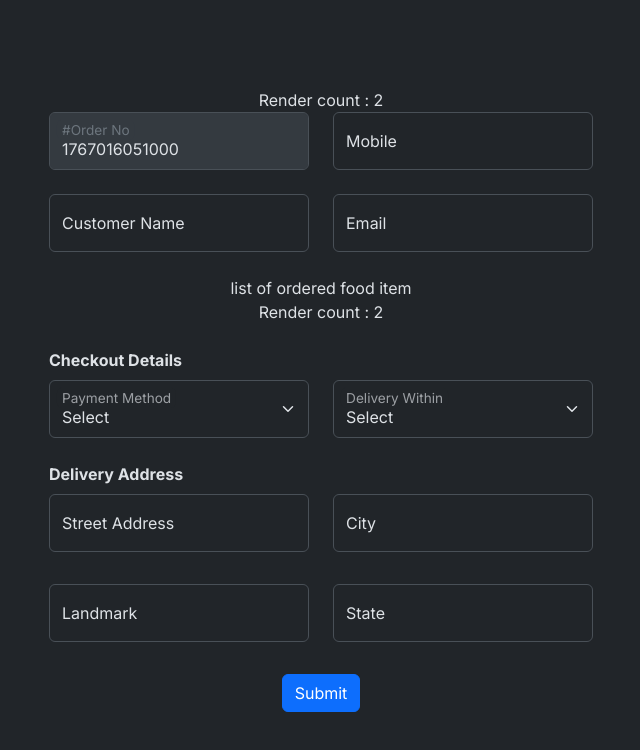
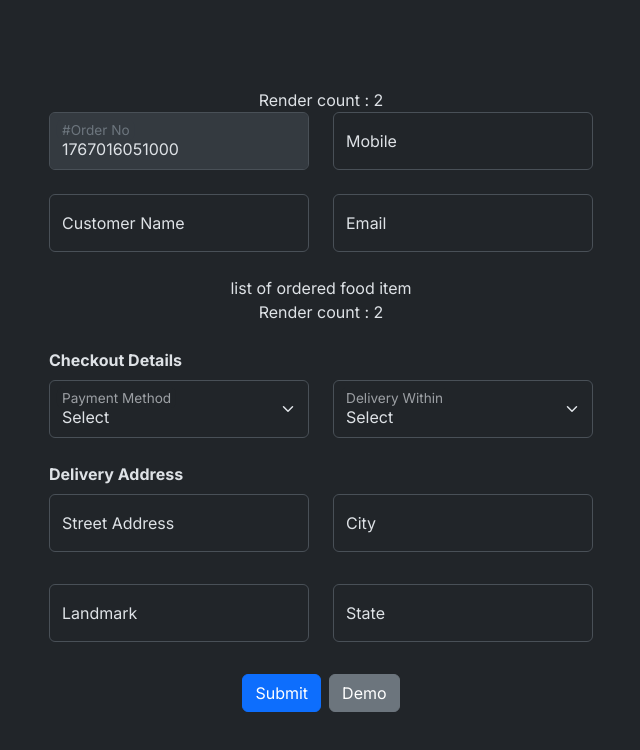
Before and after one commit to sor753/food-delivery-form, a React (Vite) app: page / in a window 1280 px wide. Shown: the top 750 px of the page, without its empty margins (319-959 px from the left). Built offline with nearby package versions, Linux system fonts and the light colour scheme.

Commit message:
getValue() & setValue()

```diff
--- a/src/pages/FoodDelivery/FoodDeliveryForm.tsx
+++ b/src/pages/FoodDelivery/FoodDeliveryForm.tsx
@@ -46,8 +46,17 @@ const FoodDeliveryForm = () => {
     // 重要：watchはReactに変更があったことを伝えていないため、Reactの冪等性に関するルールに反している
     // 解決策としてuseWatchの使用を検討する
     // watch,
-    // getFieldState,
-    // formState: { touchedFields },
+    // 個々のフィールドの状態を返す。ネストされたフィールドの状態を型安全に取得したい場合に便利
+    getFieldState,
+    // フォーム全体の状態に関する情報が含まれたオブジェクト
+    // これにより、フォームアプリケーションに対するユーザーの操作を追跡することができる
+    formState: { touchedFields, dirtyFields, errors },
+    // フォームの値を読み取るための最適化されたヘルパー
+    // watchとの違いは、getValuesは再レンダリングをトリガーしたり、入力値の変更をサブスクライブしたりしないこと
+    getValues,
+    // 登録済みフィールドの値を動的に設定し、フォームの状態を検証および更新するオプションを利用できる
+    // 同時に、不要な再レンダリングを回避する
+    setValue,
   } = method;
 
   // const watchoutput = watch('paymentMethod');
@@ -76,7 +85,18 @@ const FoodDeliveryForm = () => {
   };
 
   const onError = (errors: FieldErrors<FoodDeliveryFormType>) => {
-    console.log('Form errors:', errors);
+    // console.log('Form errors:', errors);
+    // console.log(getValues('mobile'));
+  };
+
+  console.log(getFieldState('email'));
+
+  const onDemo = () => {
+    setValue('email', 'email123', {
+      shouldValidate: true,
+      shouldDirty: true,
+      shouldTouch: true,
+    });
   };
 
   return (
@@ -94,6 +114,9 @@ const FoodDeliveryForm = () => {
         <DeliveryAddressForm />
       </FormProvider>
       <SubmitButton control={control} value="Submit" className="btn-primary" />
+      <button className="btn btn-secondary ms-2" onClick={onDemo} type="button">
+        Demo
+      </button>
     </form>
   );
 };
```
